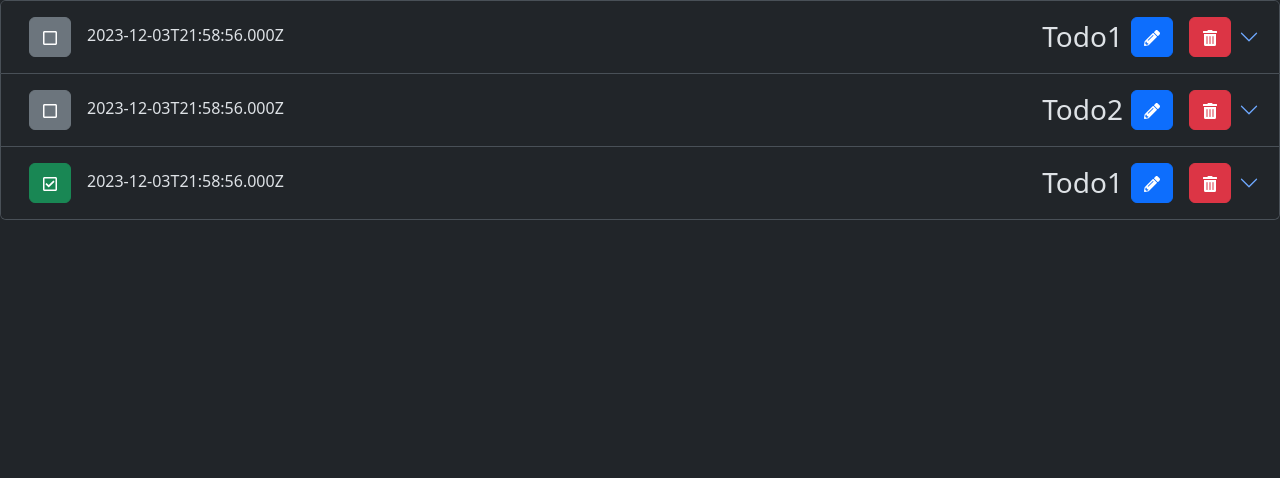
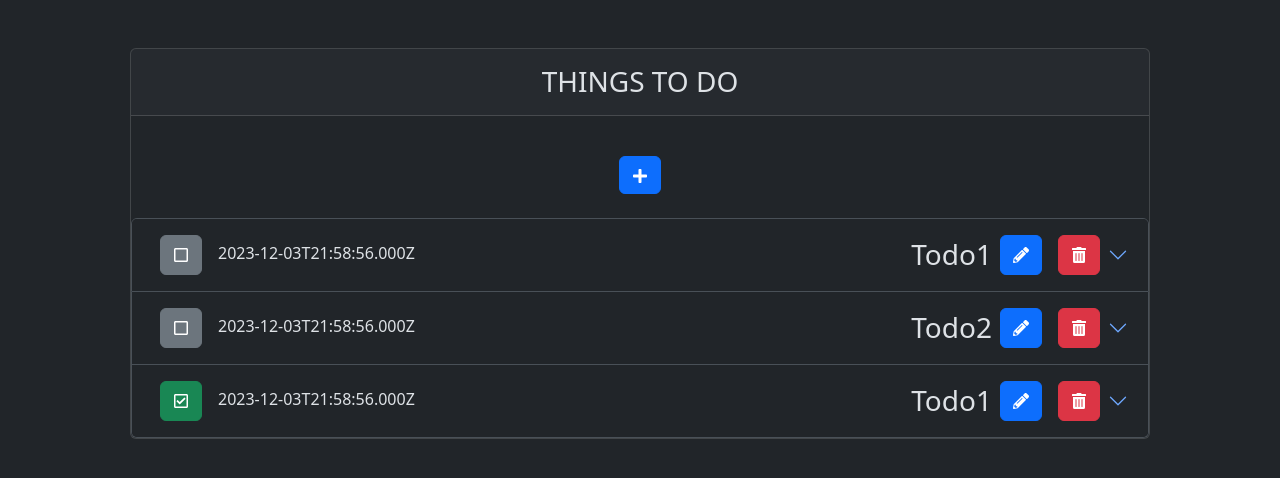
Before and after one commit to Puzzlebottom/northone-assessment, a React (Vite) app: page / in a window 1280 px wide. Shown: the top 478 px of the page. Built offline with nearby package versions, Linux system fonts and the light colour scheme.

Commit message:
adds modal component

```diff
--- a/src/components/App.tsx
+++ b/src/components/App.tsx
@@ -1,11 +1,31 @@
 import TodoList from "./TodoList"
 import dummyTodos from "../data/dummyTodos"
+import { Button } from "react-bootstrap"
+import { FaPlus } from "react-icons/fa"
+import { useState } from "react"
+import TodoForm from "./TodoForm"
 
 function App() {
 
+  const [showForm, setShowForm] = useState<boolean>(false)
+
   return (
-    <main>
-      <TodoList todos={dummyTodos} />
+    <main className="container">
+      <section className="card m-5">
+        <header className="card-header d-flex justify-content-center">
+          <h3 className="card-title px-2 m-2">THINGS TO DO</h3>
+        </header>
+        <div className="row m-4 g-3 d-flex justify-content-around">
+          <div className="col-auto">
+            <Button onClick={() => setShowForm(true)}>
+              <FaPlus />
+            </Button>
+          </div>
+        </div>
+        <TodoList todos={dummyTodos} />
+      </section>
+
+      <TodoForm show={showForm} handleClose={() => setShowForm(false)} />
     </main>
   )
 }
--- /dev/null
+++ b/src/components/TodoForm.tsx
@@ -0,0 +1,25 @@
+import { Button, Modal } from "react-bootstrap";
+
+interface Props {
+  show: boolean;
+  handleClose: () => void;
+}
+
+function TodoForm({ show, handleClose }: Props): React.JSX.Element {
+  return (
+    <Modal show={show} onHide={handleClose} centered>
+      <Modal.Header className="justify-content-center">
+        <h5>Create Todo</h5>
+      </Modal.Header>
+      <Modal.Body>
+
+      </Modal.Body>
+      <Modal.Footer>
+        <Button variant="secondary" onClick={handleClose}>Cancel</Button>
+        <Button type="submit" onClick={() => console.log('create')}>Create</Button>
+      </Modal.Footer>
+    </Modal>
+  )
+}
+
+export default TodoForm
```
